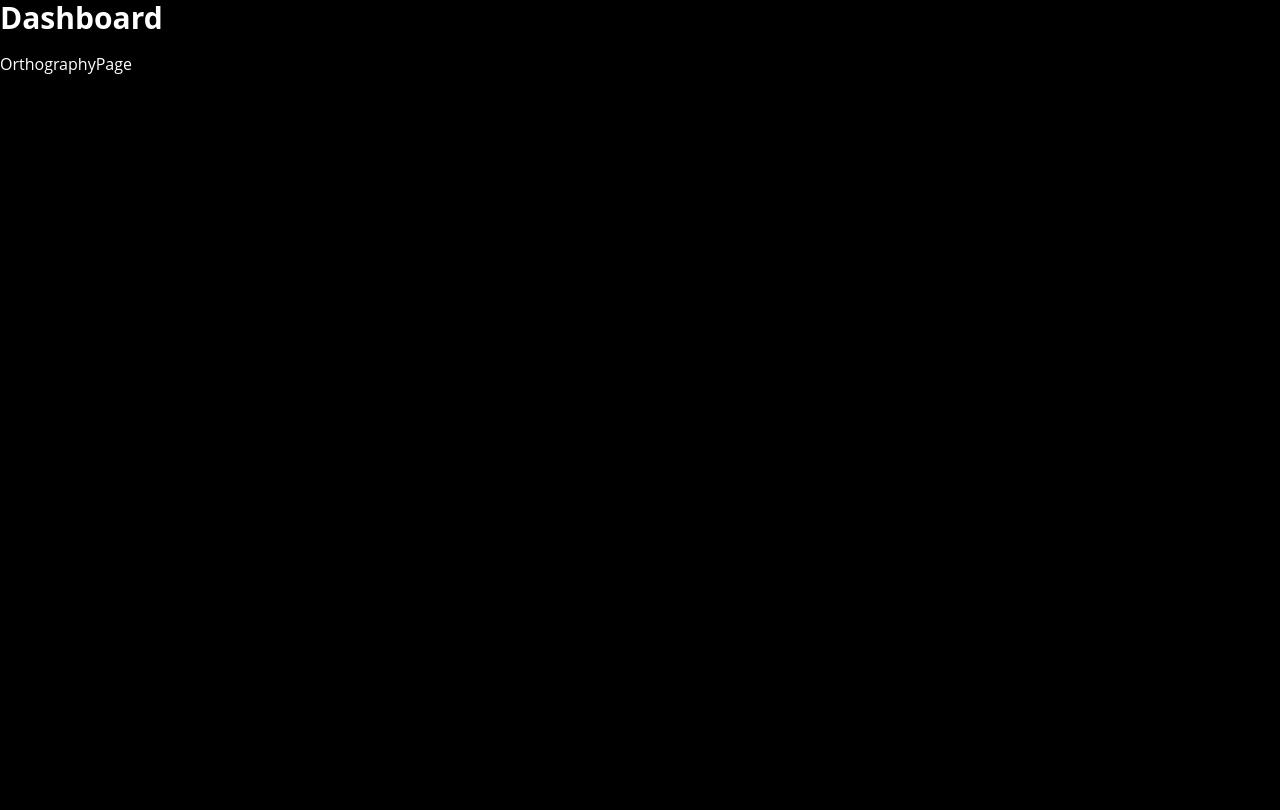
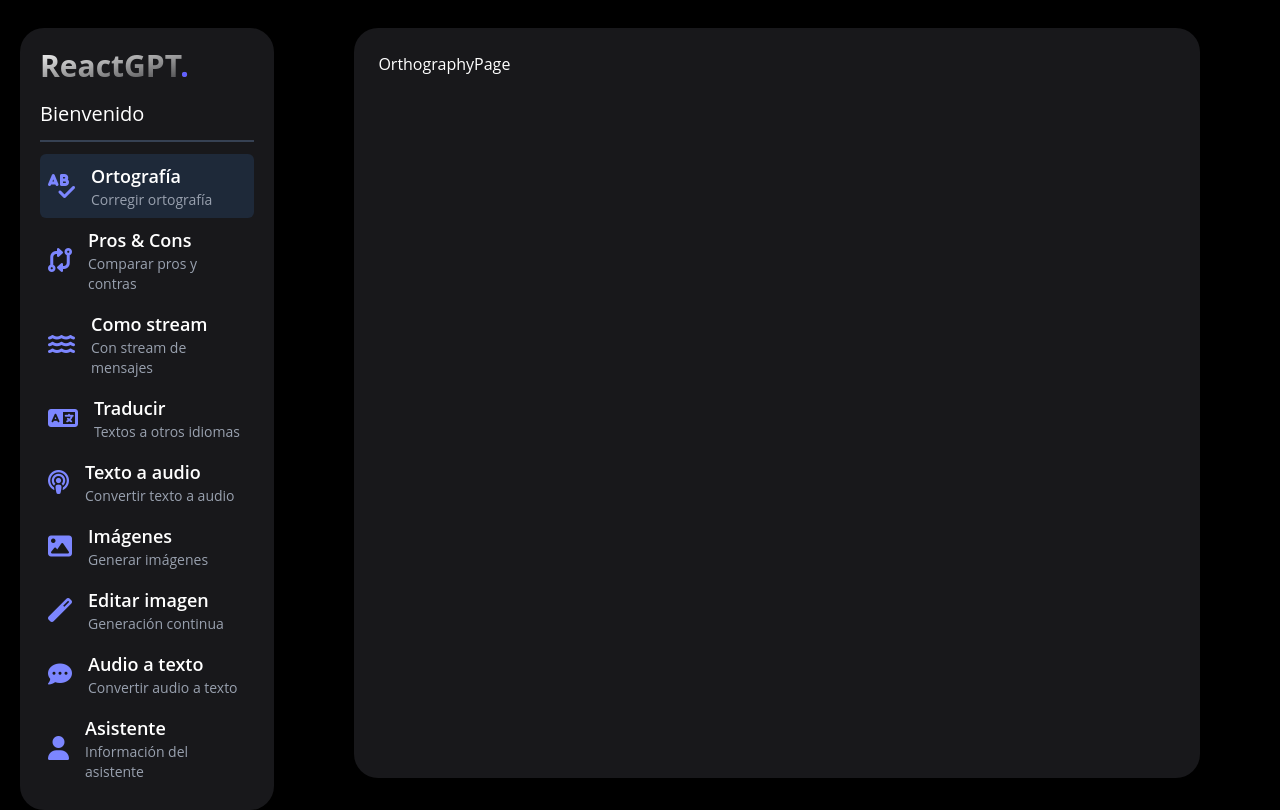
Before and after one commit to cariddi/openai-nest-react, a React (Vite) app: page /orthography in a window 1280 px wide. Built offline with nearby package versions, Linux system fonts and the light colour scheme.

Commit message:
Dashboard design

```diff
--- /dev/null
+++ b/src/presentation/components/index.ts
@@ -0,0 +1 @@
+export * from './sidebar/SidebarMenuItem';
--- /dev/null
+++ b/src/presentation/components/sidebar/SidebarMenuItem.tsx
@@ -0,0 +1,24 @@
+import { NavLink } from 'react-router';
+import type { MenuItem } from '../../router/router';
+
+interface SidebarMenuItemProps {
+  option: MenuItem
+}
+
+export const SidebarMenuItem: React.FC<SidebarMenuItemProps> = ({ option }) => {
+  return (
+    <NavLink
+      to={option.to}
+      className={({ isActive }) => isActive
+        ? "flex justify-center items-center bg-gray-800 rounded-md p-2 transition-colors"
+        : "flex justify-center items-center hover:bg-gray-800 rounded-md p-2 transition-colors"
+      }
+    >
+      <i className={`${option.icon} text-2xl mr-4 text-indigo-400`} />
+      <div className="flex flex-col flex-grow">
+        <span className="text-white text-lg font-semibold">{option.title}</span>
+        <span className="text-gray-400 text-sm">{option.description}</span>
+      </div>
+    </NavLink>
+  )
+}
--- a/src/presentation/layouts/DashboardLayout.tsx
+++ b/src/presentation/layouts/DashboardLayout.tsx
@@ -1,10 +1,29 @@
-import { Outlet } from 'react-router'
+import { Outlet } from "react-router";
+import { SidebarMenuItem } from '../components';
+import { menuRoutes } from '../router/router';
 
 export const DashboardLayout = () => {
   return (
-    <>
-      <h1>Dashboard</h1>
-      <Outlet />
-    </>
-  )
-}
+    <main className="flex flex-row mt-7">
+      <nav className="hidden sm:flex flex-col ml-5 w-[370px] min-h-[calc(100vh-3.0rem)] bg-zinc-900 bg-opacity-10 p-5 rounded-3xl">
+        <h1 className="font-bold text-lg lg:text-3xl bg-gradient-to-br from-white via-white/50 bg-clip-text text-transparent">
+          ReactGPT<span className="text-indigo-500">.</span>
+        </h1>
+        <span className="text-xl">Bienvenido</span>
+
+        <div className="border-gray-700 border my-3" />
+
+        {/* Opciones del menú */}
+        {menuRoutes.map((option) => <SidebarMenuItem option={option} key={option.to} />)}
+      </nav>
+
+      <section className="mx-3 sm:mx-20 flex flex-col w-full h-[calc(100vh-50px)] bg-zinc-900 bg-opacity-10 p-5 rounded-3xl">
+        <div className="flex flex-row h-full">
+          <div className="flex flex-col flex-auto h-full p-1">
+            <Outlet />
+          </div>
+        </div>
+      </section>
+    </main>
+  );
+};
--- a/src/presentation/router/router.tsx
+++ b/src/presentation/router/router.tsx
@@ -1,9 +1,18 @@
+import type { JSX } from 'react';
 import { Navigate, createBrowserRouter } from 'react-router';
 import { DashboardLayout } from '../layouts/DashboardLayout';
 import { AssistantPage, AudioToTextPage, ImageGenerationPage, OrthographyPage, ProsConsPage, ProsConsStreamPage, TextToAudioPage, TranslatePage } from '../pages';
 import { ImageTunningPage } from '../pages/image-generation/ImageTunningPage';
 
-export const menuRoutes = [
+export type MenuItem = {
+  to: string;
+  icon: string;
+  title: string;
+  description: string;
+  component: JSX.Element;
+}
+
+export const menuRoutes: MenuItem[] = [
   {
     to: "/orthography",
     icon: "fa-solid fa-spell-check",
```
